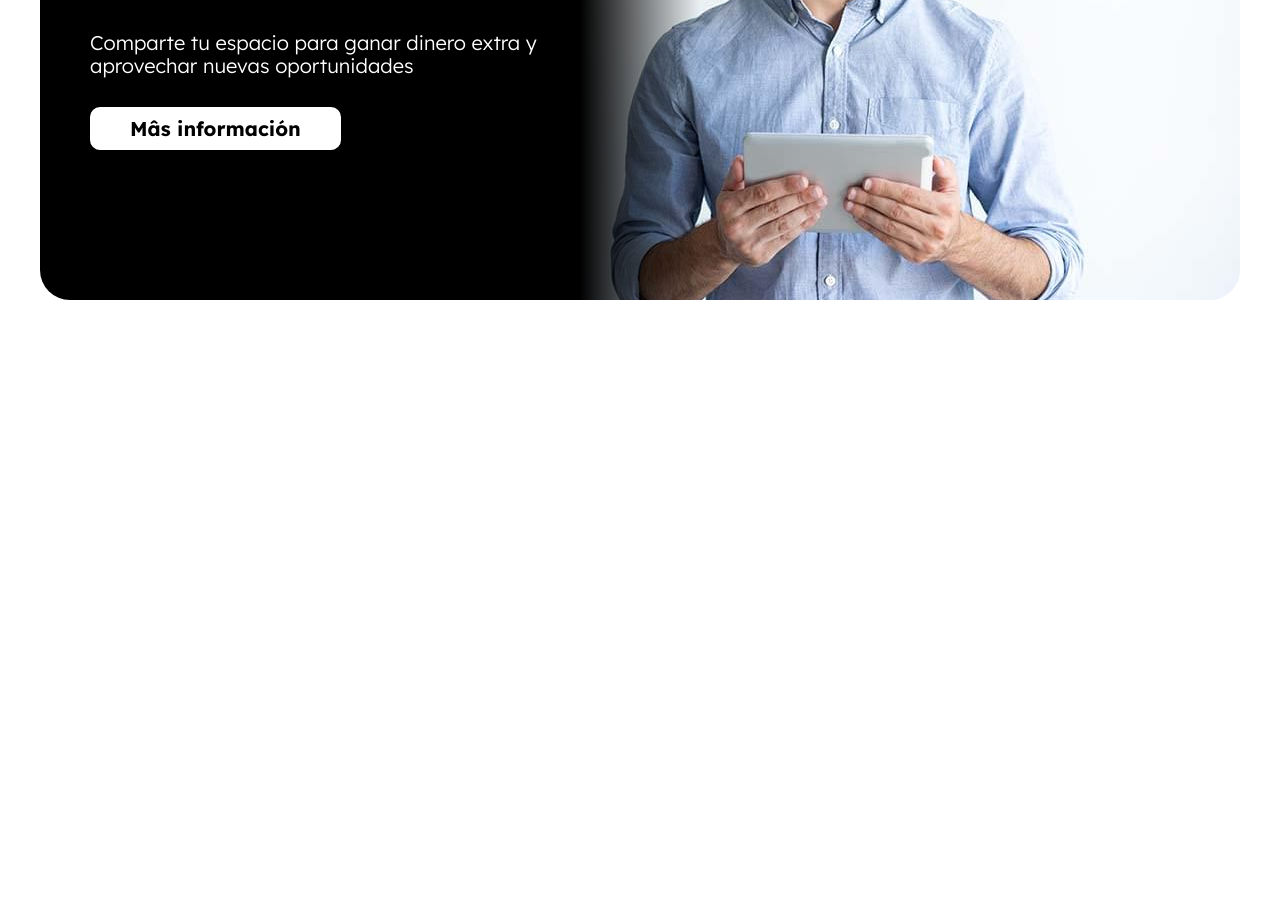
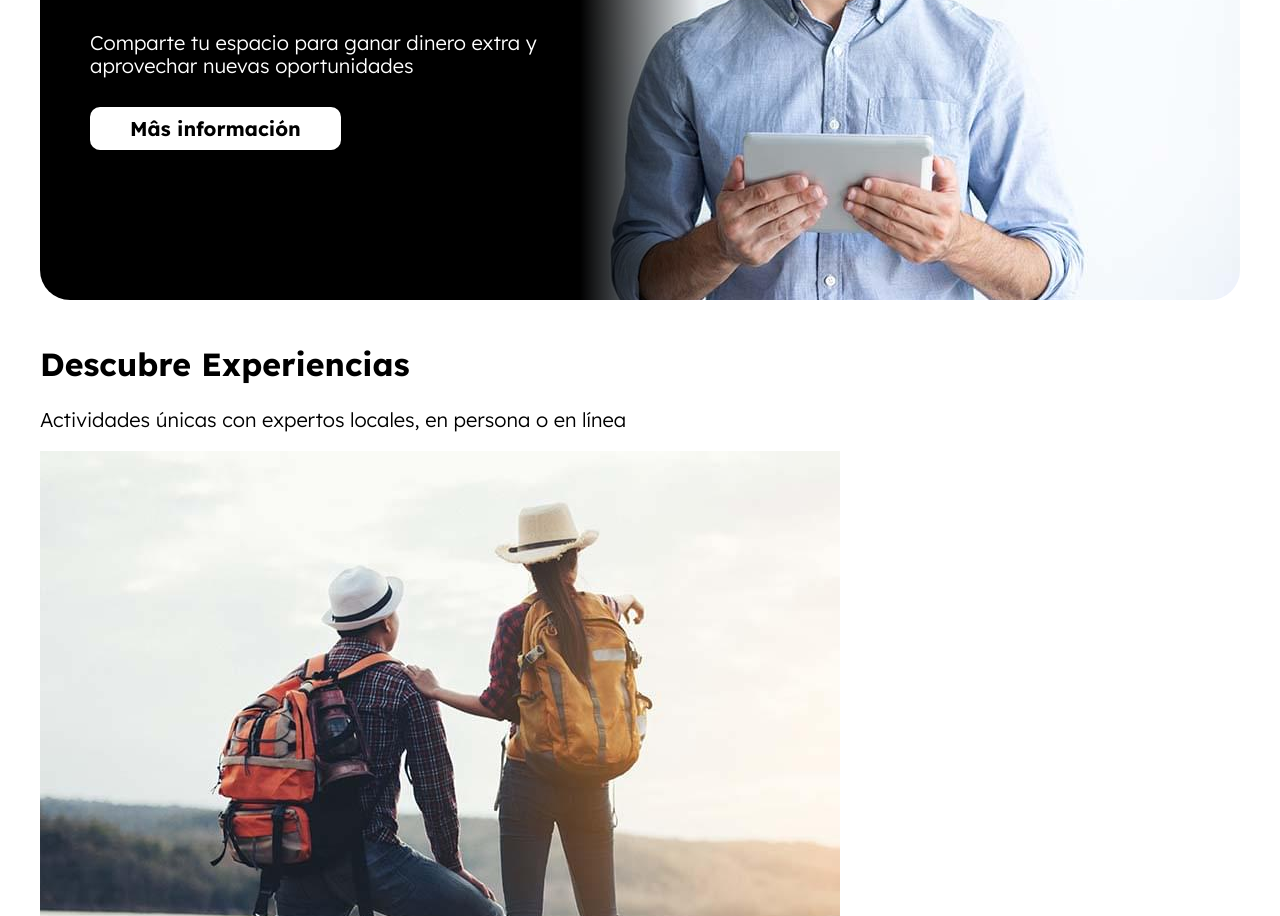
Before and after one commit to johnburetdev/CLON-AIRBNB-2023, a website: page index.html in a window 1280 px wide. Shown: the part 1884-2800 px from the top of the page. Before the commit the page ends 2184 px from the top, so only its background shows below. Drawn offline with Linux system fonts and the light colour scheme.

Commit message:
HTML DE LA SECCION EXPERIENCIAS FINALIZADO

```diff
--- a/index.html
+++ b/index.html
@@ -182,6 +182,30 @@
             <a href="#" class="anfitrion__enlace">Mâs información</a>
         </div>
     </section>
+
+
+    <main class="experiencias contenedor seccion">
+        <h2 class="experiencias__heading">Descubre Experiencias</h2>
+        <p class="experiencias__descripcion">Actividades únicas con expertos locales, en persona o en línea</p>
+
+        <div class="experiencias__listado">
+            <div class="experiencia">
+                <img src="build/img/experiencia_1.jpg" alt="imagen experiencia" class="experiencia__imagen">
+                <p class="experiencia__titulo">Experiencias</p>
+                <p class="experiencia__descripcion">Actividades locales estes donde estes</p>
+            </div>
+            <div class="experiencia">
+                <img src="build/img/experiencia_2.jpg" alt="imagen experiencia" class="experiencia__imagen">
+                <p class="experiencia__titulo">Experiencias</p>
+                <p class="experiencia__descripcion">Visita una ciudad y vive en ella</p>
+            </div>
+            <div class="experiencia">
+                <img src="build/img/experiencia_3.jpg" alt="imagen experiencia" class="experiencia__imagen">
+                <p class="experiencia__titulo">Experiencias en linea</p>
+                <p class="experiencia__descripcion">Actividades interactivas en linea</p>
+            </div>
+        </div>
+    </main>
 </body>
 
 </html>
```
